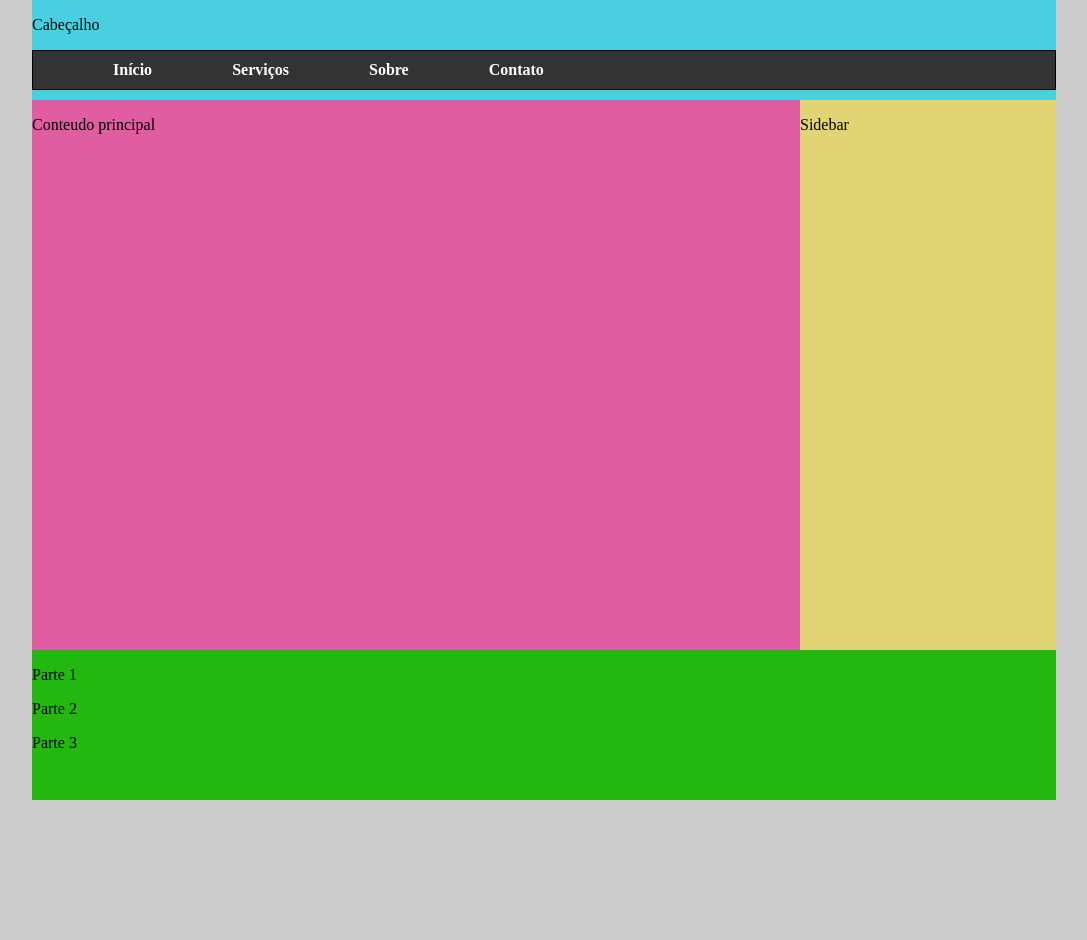
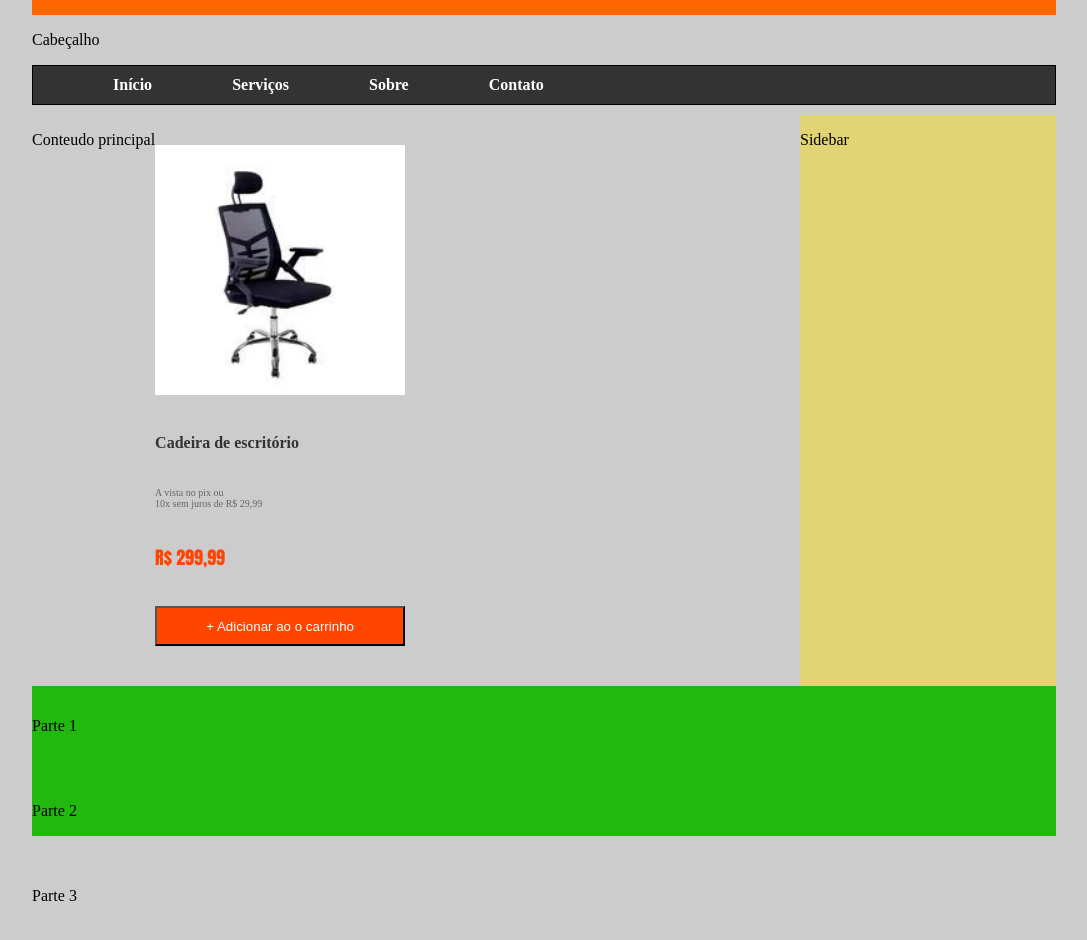
Before and after one commit to Nmukai15/pwib, a plain HTML site: page layout.html in a window 1280 px wide. Shown: the whole page, without its empty margins (96-1183 px from the left). Before the commit the page ends 800 px from the top, so only its background shows below. Drawn offline with Linux system fonts and the light colour scheme.

Commit message:
adicionei o card em layout

```diff
--- a/layout.css
+++ b/layout.css
@@ -17,11 +17,11 @@ body, html{
                          "rodape rodape";
 }
 header{
-    background-color: #48cfe0;
+    background-color: #cccccc;
     grid-area:cabecalho;
 }
 main{
-    background-color: #e05da1;
+    background-color: #cccccc;
     grid-area:secao;
     display:flex;
     flex-wrap:wrap ;
--- a/layout.html
+++ b/layout.html
@@ -5,6 +5,7 @@
     <meta name="viewport" content="width=device-width, initial-scale=1.0">
     <link rel="stylesheet" href="layout.css"/>
     <link rel="stylesheet" href="menu.css"/>
+    <link rel="stylesheet" href="estilo.css"/>
     <title>Document</title>
 </head>
 <body>
@@ -28,7 +29,24 @@
         </header>
         <main>
             <p>Conteudo principal</p>
-
+            <div class="card" >
+                <div>
+                    <img class="imagem-card" src="imagens/cadeira.webp" />
+                </div>
+                <div class="descricao-card">
+                    Cadeira de escritório
+                </div>
+                <div class="formadepagamento-card">
+                    A vista no pix ou<br/>
+                    10x sem juros de R$ 29,99
+                </div>
+                <div class="preco-card">
+                    R$ 299,99
+                </div>
+                <div>
+                    <button class="botaocompra-card">+ Adicionar ao o carrinho</button>
+                </div>
+            </div>
         </main>
         <aside>
             <p>Sidebar</p>
```
